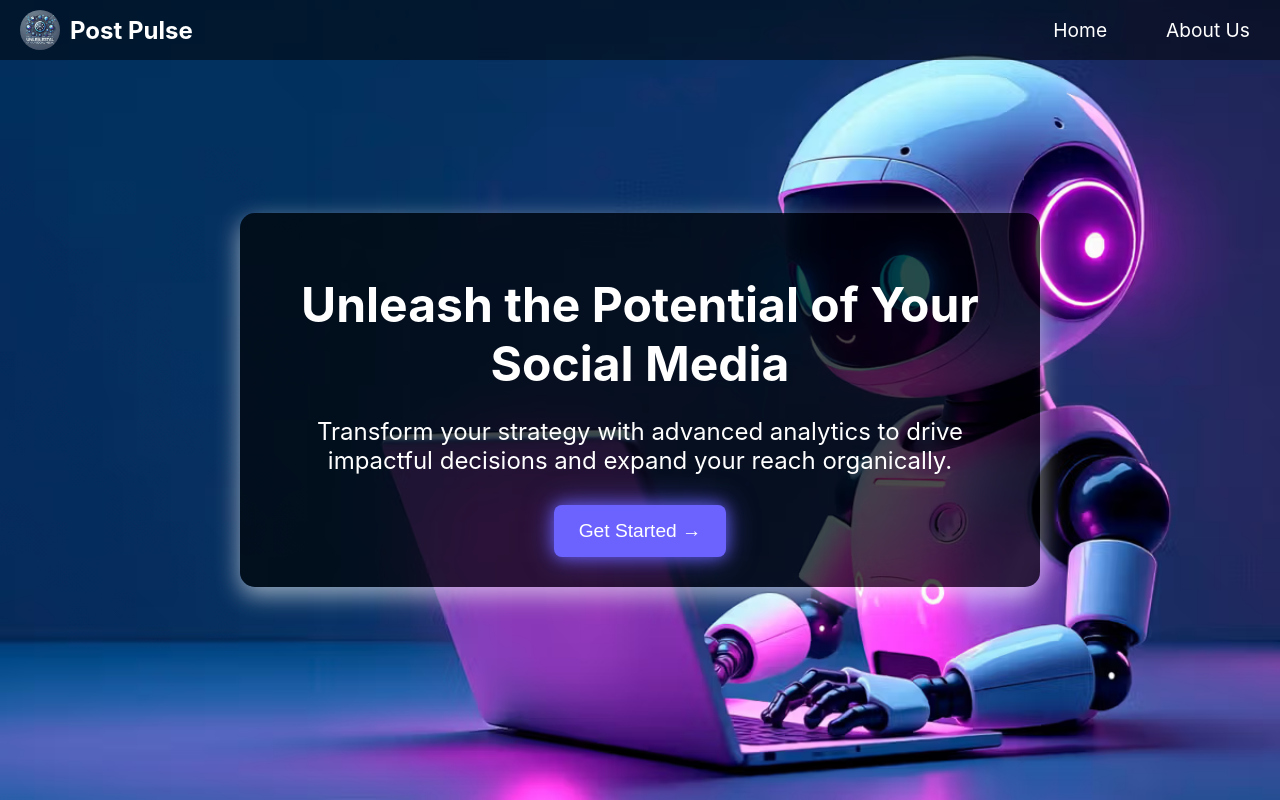
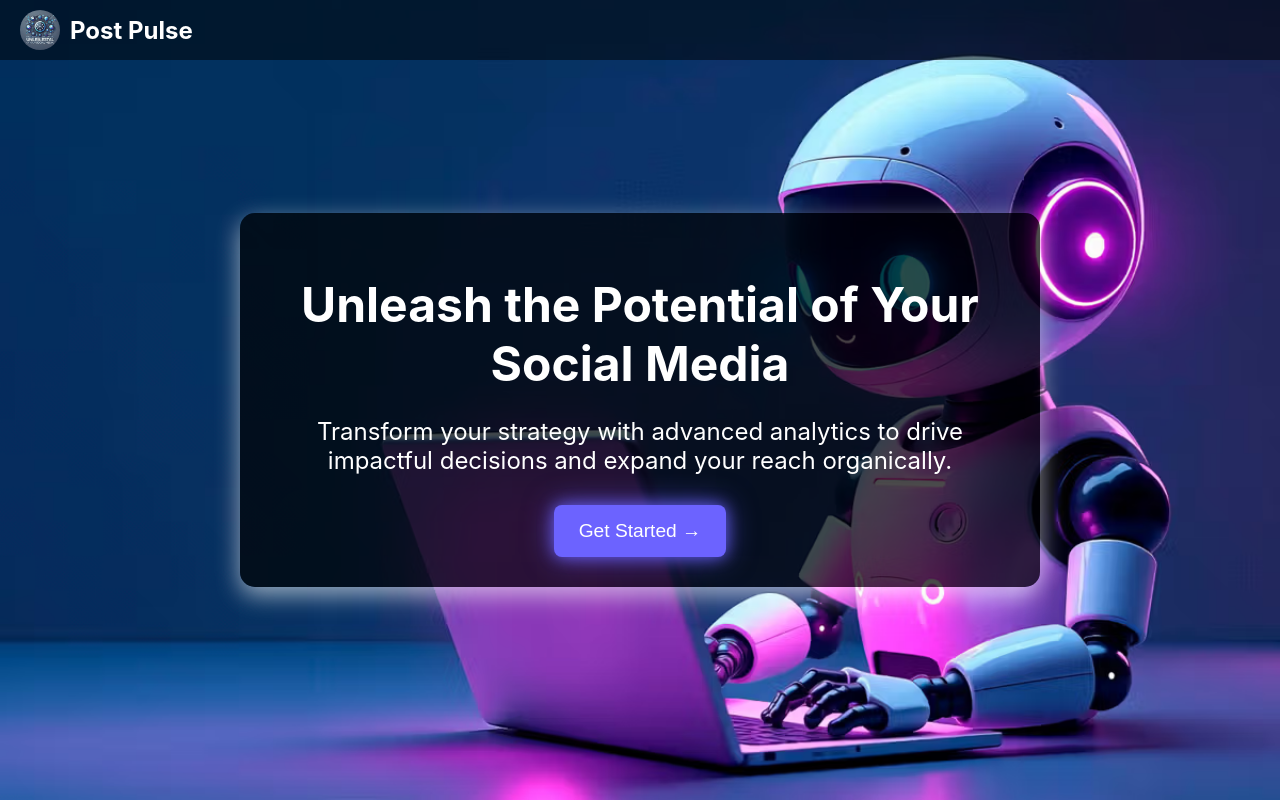
Before and after one commit to Harsola-Bhavik/Social_Insights, a React (Create React App) app: page / in a window 1280 px wide. Built offline with nearby package versions, Linux system fonts and the light colour scheme.

Commit message:
Initial commit

```diff
--- a/src/components/Navbar.js
+++ b/src/components/Navbar.js
@@ -9,10 +9,6 @@ const Navbar = () => {
         <img src={logo} alt="Logo" className="navbar-logo" />
         <span className="logo-text">Post Pulse</span>
       </div>
-      <div className="nav-links">
-        <a href="#home">Home</a>
-        <a href="#about">About Us</a>
-      </div>
     </nav>
   );
 };
```
